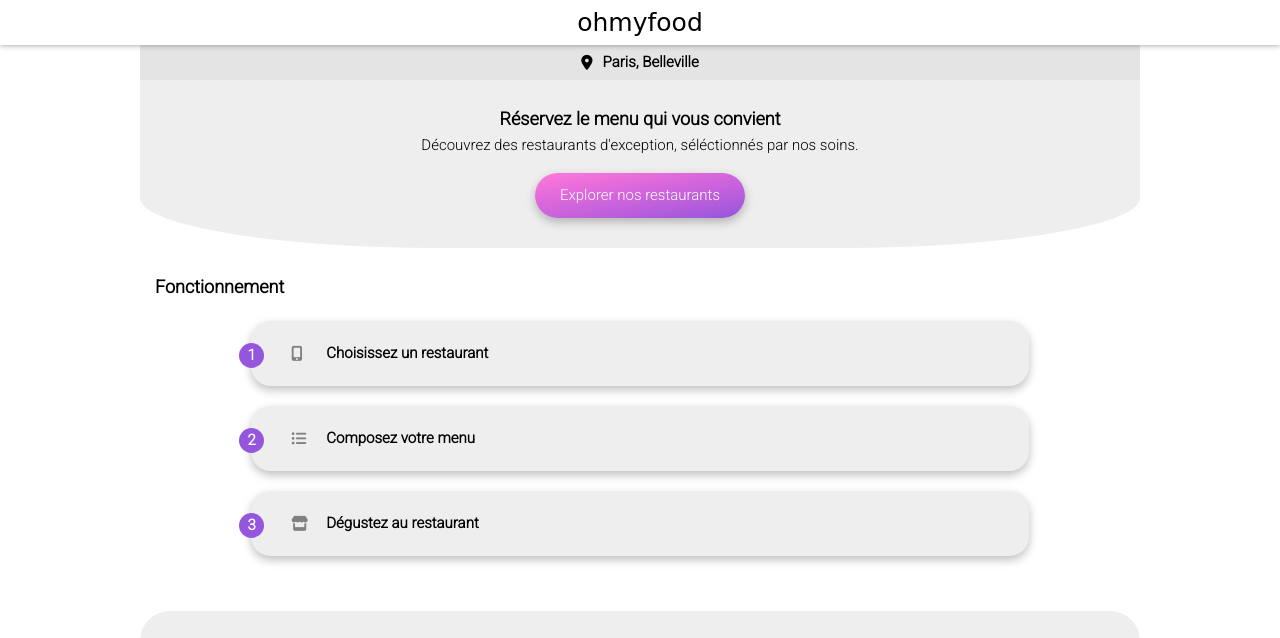
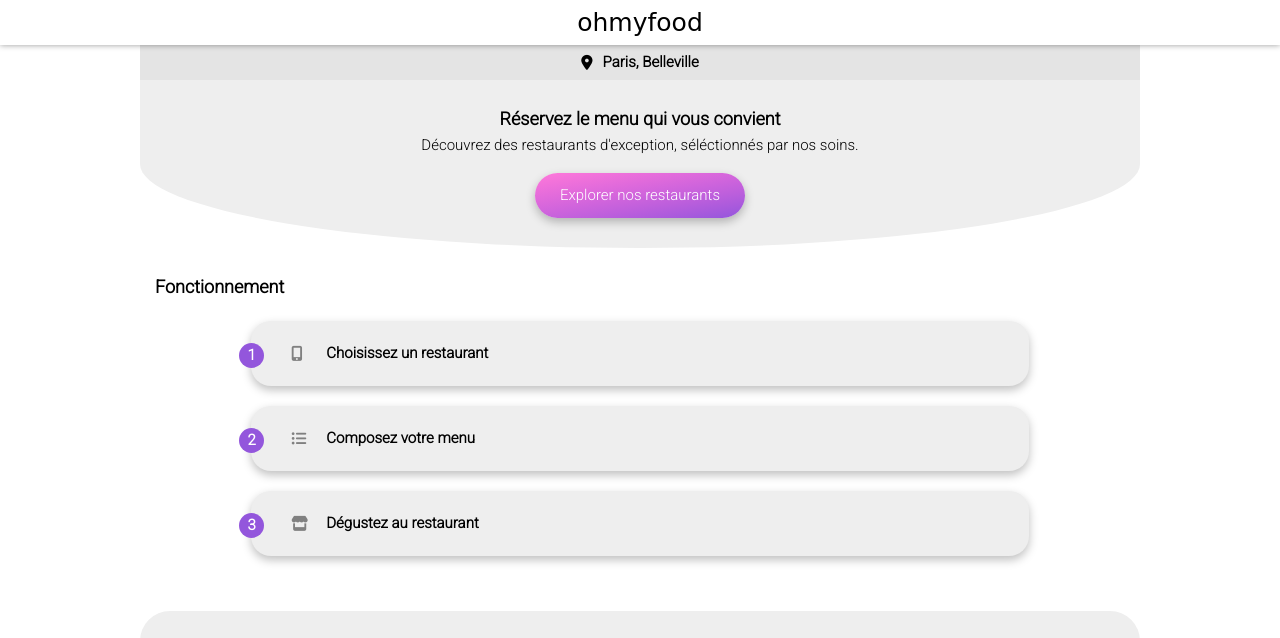
Before and after one commit to julien382/JulienHermain_3_28-02-2022, a website: page index.html in a window 1280 px wide. Shown: the top 638 px of the page. Drawn offline with Linux system fonts and the light colour scheme; a web font is replaced by a local one.

Commit message:
media queries border raduis plus incurvé

```diff
--- a/sass/utils/mediaQueries.scss
+++ b/sass/utils/mediaQueries.scss
@@ -1,8 +1,8 @@
 @media only screen and (min-width: 767px)
 {
     .main__Reservez{
-        border-bottom-left-radius: 30%;
-        border-bottom-right-radius: 30%;
+        border-bottom-left-radius: 50%;
+        border-bottom-right-radius: 50%;
     }
 
     .main__Restaurants{
```
Also changed, not shown: public/css/prefixed/style.css, public/css/style.css.
